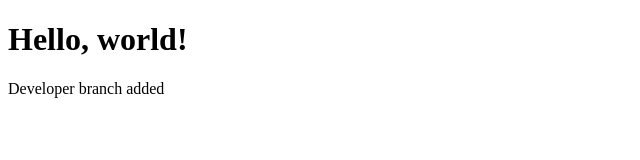
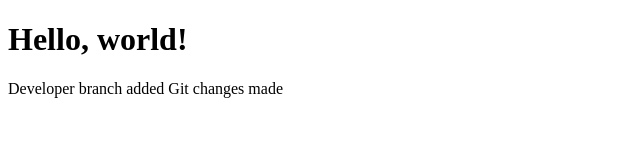
Before and after one commit to LeonedPustovit/my-project, a plain HTML site: page index.html in a window 1280 px wide. Shown: the whole page, without its empty margins (0-640 px from the left). Drawn offline with Linux system fonts and the light colour scheme.

Commit message:
Update index.html

```diff
--- a/index.html
+++ b/index.html
@@ -9,5 +9,6 @@
 <body>
     <h1>Hello, world!</h1>
     Developer branch added
+    Git changes made
 </body>
 </html>
```
